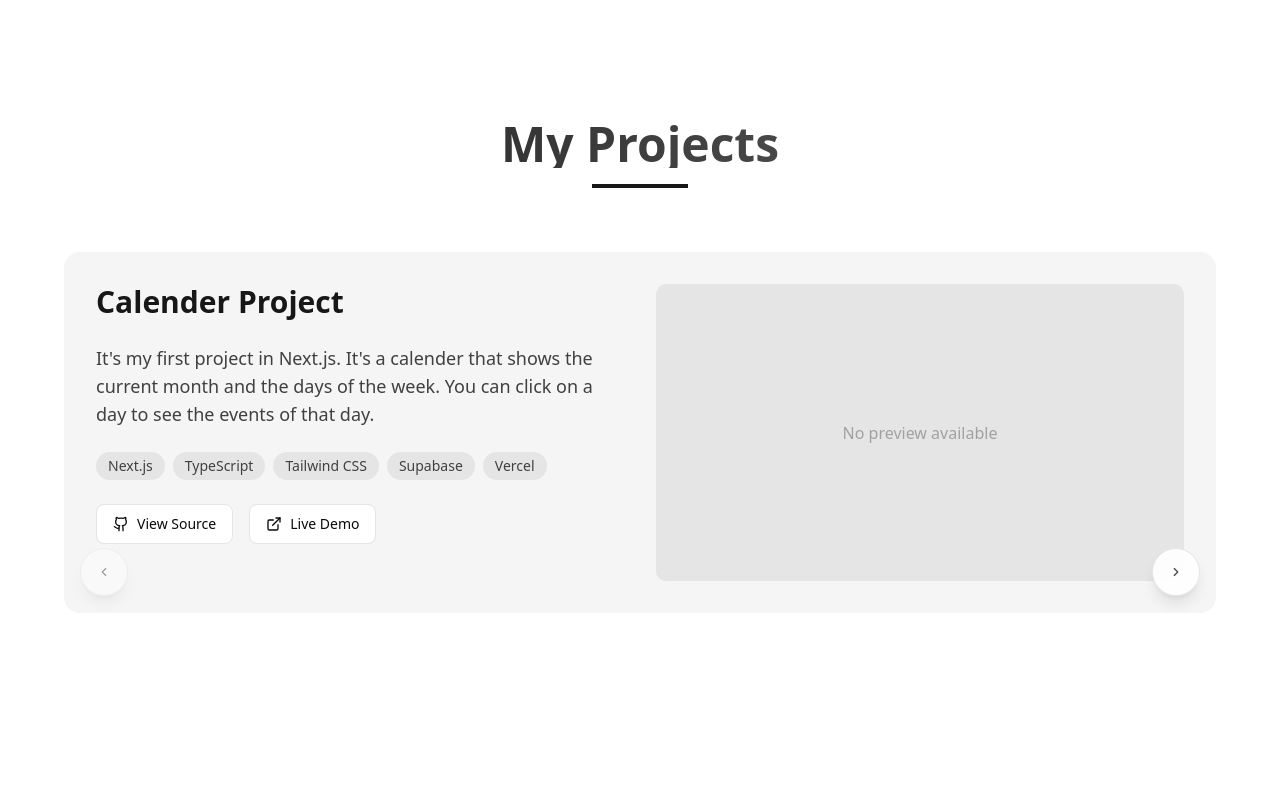
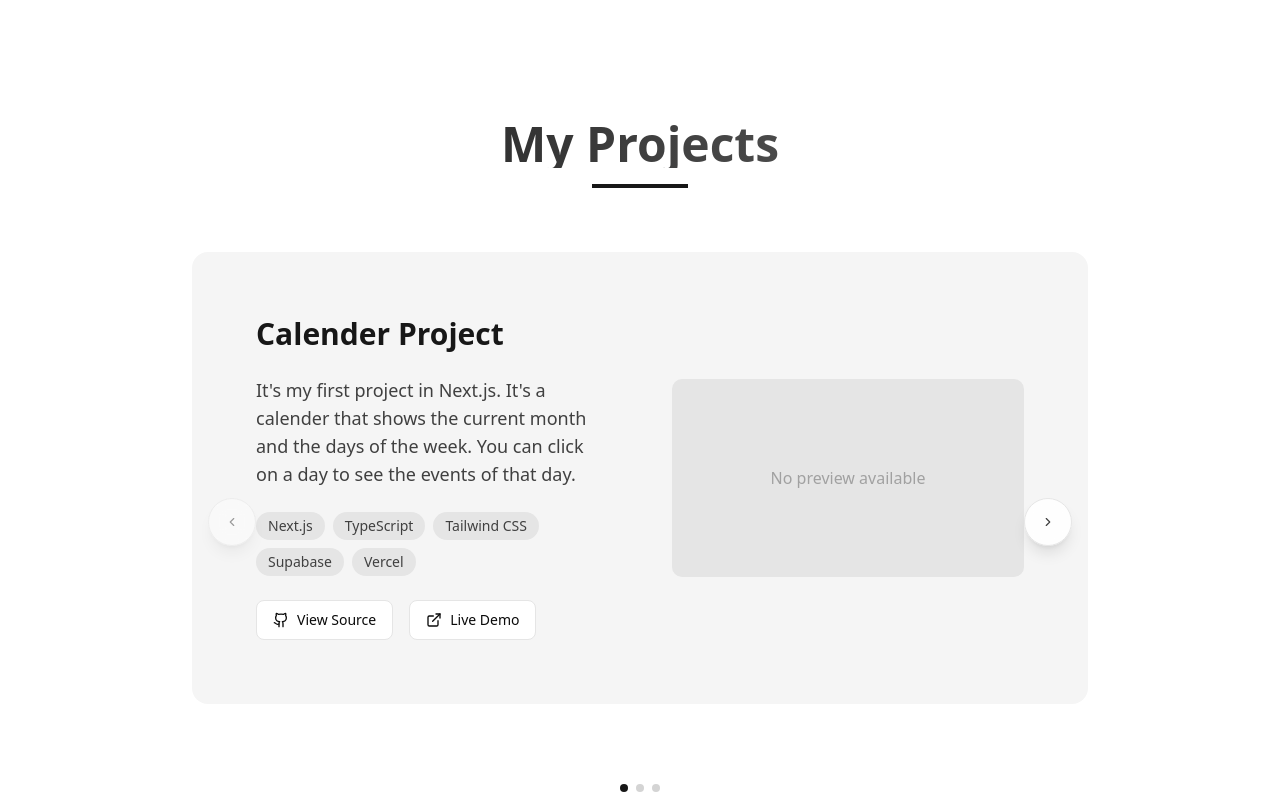
Before and after one commit to im23b-terenzianie/portfolio, a Next.js app: page / in a window 1280 px wide. Shown: the part 1560-2360 px from the top of the page. Built offline with nearby package versions, Linux system fonts and the light colour scheme.

Commit message:
Added the footer

```diff
--- a/app/page.tsx
+++ b/app/page.tsx
@@ -3,14 +3,16 @@ import { BackgroundPaths } from "@/components/ui/background-paths";
 import AboutMe from "@/components/aboutme";
 import Projects from "@/components/projects";
 import Contact from "@/components/contact";
+import Footer from '@/components/footer';
 
 export default function Home() {
   return (
-    <div>
+    <main className="flex min-h-screen flex-col items-center justify-between">
       <BackgroundPaths title="Enzo Terenziani" />
       <AboutMe />
       <Projects />
       <Contact />
-    </div>
+      <Footer />
+    </main>
   );
 }
--- /dev/null
+++ b/components/footer.tsx
@@ -0,0 +1,88 @@
+'use client';
+
+import { motion } from 'framer-motion';
+import Link from 'next/link';
+import { Github, Linkedin, Mail } from 'lucide-react';
+
+const Footer = () => {
+  const currentYear = new Date().getFullYear();
+
+  return (
+    <motion.footer
+      initial={{ opacity: 0 }}
+      animate={{ opacity: 1 }}
+      className="bg-white dark:bg-neutral-950 border-t border-neutral-200 dark:border-neutral-800"
+    >
+      <div className="max-w-7xl mx-auto px-4 sm:px-6 lg:px-8 py-12">
+        <div className="grid grid-cols-1 md:grid-cols-3 gap-8">
+          {/* Navigation Links */}
+          <div>
+            <h3 className="text-lg font-semibold text-neutral-900 dark:text-white mb-4">Navigation</h3>
+            <ul className="space-y-2">
+              <li>
+                <Link href="#home" className="text-neutral-600 dark:text-neutral-400 hover:text-neutral-900 dark:hover:text-white transition-colors">
+                  Home
+                </Link>
+              </li>
+              <li>
+                <Link href="#about" className="text-neutral-600 dark:text-neutral-400 hover:text-neutral-900 dark:hover:text-white transition-colors">
+                  About
+                </Link>
+              </li>
+              <li>
+                <Link href="#projects" className="text-neutral-600 dark:text-neutral-400 hover:text-neutral-900 dark:hover:text-white transition-colors">
+                  Projects
+                </Link>
+              </li>
+              <li>
+                <Link href="#contact" className="text-neutral-600 dark:text-neutral-400 hover:text-neutral-900 dark:hover:text-white transition-colors">
+                  Contact
+                </Link>
+              </li>
+            </ul>
+          </div>
+
+          {/* Social Media Links */}
+          <div>
+            <h3 className="text-lg font-semibold text-neutral-900 dark:text-white mb-4">Connect</h3>
+            <div className="flex space-x-4">
+              <a
+                href="https://github.com/im23b-terenzianie"
+                target="_blank"
+                rel="noopener noreferrer"
+                className="text-neutral-600 dark:text-neutral-400 hover:text-neutral-900 dark:hover:text-white transition-colors"
+              >
+                <Github className="w-6 h-6" />
+              </a>
+              <a
+                href="https://linkedin.com/in/yourusername"
+                target="_blank"
+                rel="noopener noreferrer"
+                className="text-neutral-600 dark:text-neutral-400 hover:text-neutral-900 dark:hover:text-white transition-colors"
+              >
+                <Linkedin className="w-6 h-6" />
+              </a>
+            </div>
+          </div>
+
+          {/* Contact Info */}
+          <div>
+            <h3 className="text-lg font-semibold text-neutral-900 dark:text-white mb-4">Contact</h3>
+            <p className="text-neutral-600 dark:text-neutral-400">
+              Feel free to reach out to me for any inquiries or collaboration opportunities.
+            </p>
+          </div>
+        </div>
+
+        {/* Copyright */}
+        <div className="mt-12 pt-8 border-t border-neutral-200 dark:border-neutral-800">
+          <p className="text-center text-neutral-600 dark:text-neutral-400">
+            © {currentYear} Enzo Terenziani. All rights reserved.
+          </p>
+        </div>
+      </div>
+    </motion.footer>
+  );
+};
+
+export default Footer;
--- a/components/projects.tsx
+++ b/components/projects.tsx
@@ -77,7 +77,8 @@ const Projects = () => {
       animate={{ opacity: 1 }}
       className="min-h-screen flex items-center justify-center bg-white dark:bg-neutral-950 py-20 px-4"
     >
-      <div className="max-w-6xl mx-auto w-full">
+      <div className="w-full flex justify-center">
+        <div className="w-full max-w-md md:max-w-4xl">
           <motion.div
             initial={{ opacity: 0, y: 20 }}
             animate={{ opacity: 1, y: 0 }}
@@ -90,8 +91,8 @@ const Projects = () => {
             <div className="w-24 h-1 bg-neutral-900 dark:bg-white mx-auto"></div>
           </motion.div>
 
-        <div className="relative overflow-hidden">
-          <div ref={carouselRef} className="relative h-[600px] w-full">
+          <div className="relative overflow-visible">
+            <div ref={carouselRef} className="relative h-auto min-h-[500px] w-full">
               <motion.div
                 key={currentIndex}
                 custom={currentIndex}
@@ -115,11 +116,11 @@ const Projects = () => {
                     paginate(-1);
                   }
                 }}
-              className="absolute w-full"
+                className="w-full"
               >
-              <div className="bg-neutral-100 dark:bg-neutral-800/50 rounded-2xl p-8 backdrop-blur-sm">
-                <div className="grid md:grid-cols-2 gap-8">
-                  <div className="space-y-6">
+                <div className="bg-neutral-100 dark:bg-neutral-800/50 rounded-2xl p-8 md:p-12 lg:p-16 backdrop-blur-sm">
+                  <div className="flex flex-col md:flex-row gap-8 md:gap-12 lg:gap-16 items-center">
+                    <div className="space-y-6 w-full md:w-1/2">
                       <h3 className="text-3xl font-bold text-neutral-900 dark:text-white">
                         {projects[currentIndex].title}
                       </h3>
@@ -157,7 +158,7 @@ const Projects = () => {
                         )}
                       </div>
                     </div>
-                  <div className="relative rounded-lg overflow-hidden bg-neutral-200 dark:bg-neutral-700 aspect-video">
+                    <div className="relative rounded-lg overflow-hidden bg-neutral-200 dark:bg-neutral-700 aspect-video w-full md:w-1/2 min-h-[180px]">
                       {projects[currentIndex].image ? (
                         <img
                           src={projects[currentIndex].image}
@@ -208,6 +209,7 @@ const Projects = () => {
             </div>
           </div>
         </div>
+      </div>
     </motion.section>
   );
 };
```
Lines whose indentation alone changed are shown as unchanged.
